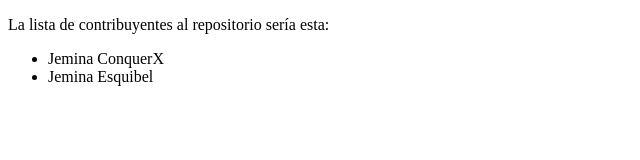
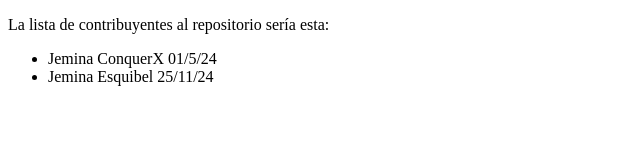
Before and after one commit to JeminaEB/Proyecto1-copy, a plain HTML site: page index.html in a window 1280 px wide. Shown: the whole page, without its empty margins (0-640 px from the left). Drawn offline with Linux system fonts and the light colour scheme.

Commit message:
Update index.html
Añadiendo fecha de inicio de colaboración

```diff
--- a/index.html
+++ b/index.html
@@ -9,8 +9,8 @@
     <header>
         <p> La lista de contribuyentes al repositorio sería esta: </p>
         <ul>
-            <li>Jemina ConquerX</li>
-            <li>Jemina Esquibel </li>
+            <li>Jemina ConquerX 01/5/24</li>
+            <li>Jemina Esquibel 25/11/24 </li>
         </ul>
     </header>
 </body>
```
